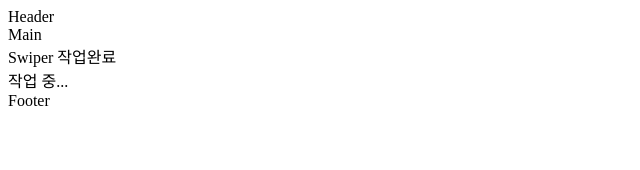
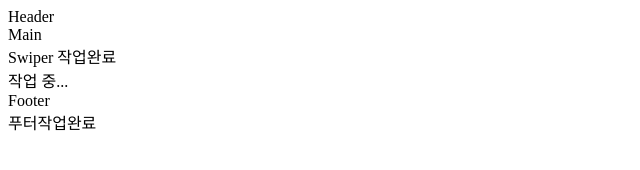
Before and after one commit to dev-axnn/Wrap, a plain HTML site: page index.html in a window 1280 px wide. Shown: the whole page, without its empty margins (0-640 px from the left). Drawn offline with Linux system fonts and the light colour scheme.

Commit message:
푸터작업완료
푸터작업완료

```diff
--- a/index.html
+++ b/index.html
@@ -17,7 +17,8 @@
       작업 중...
     </div>
     <footer class="footer">
-      Footer
+      Footer <br/>
+      푸터작업완료
     </footer>
   </div>
 </body>
```
